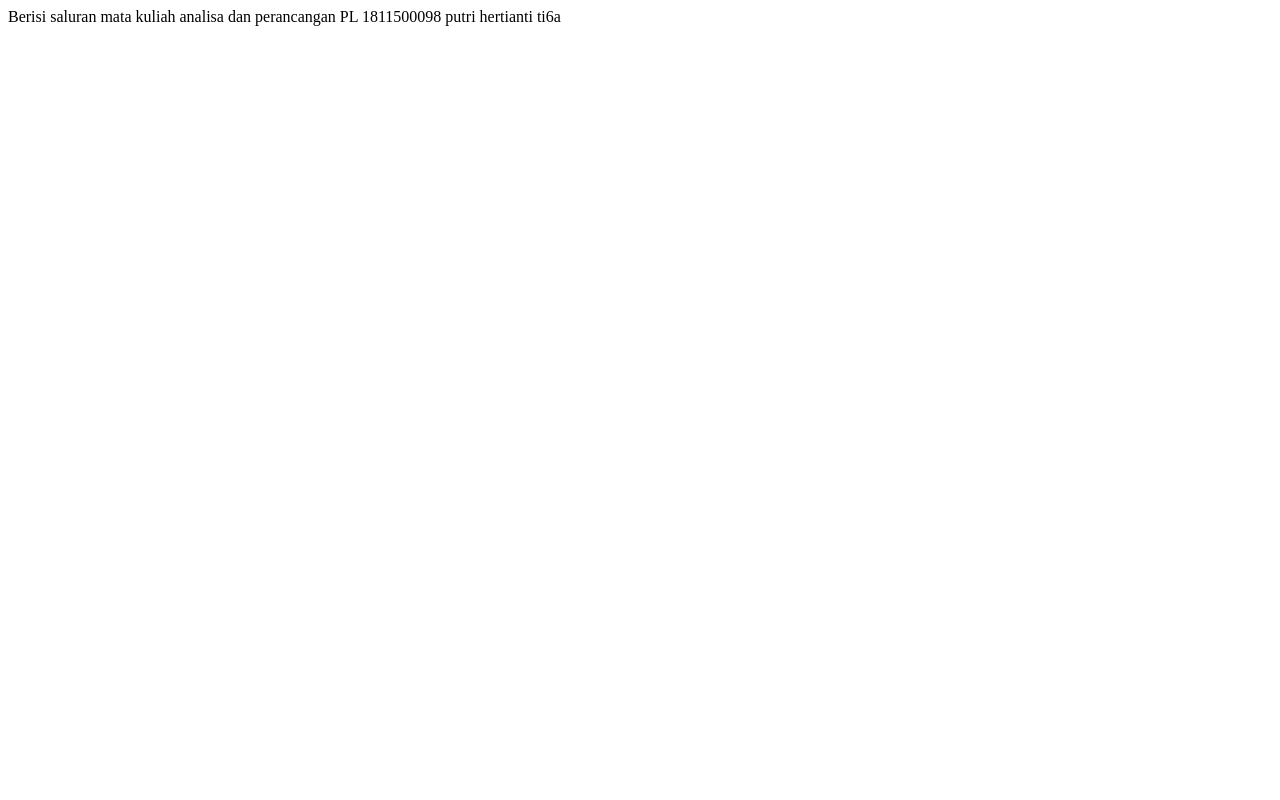
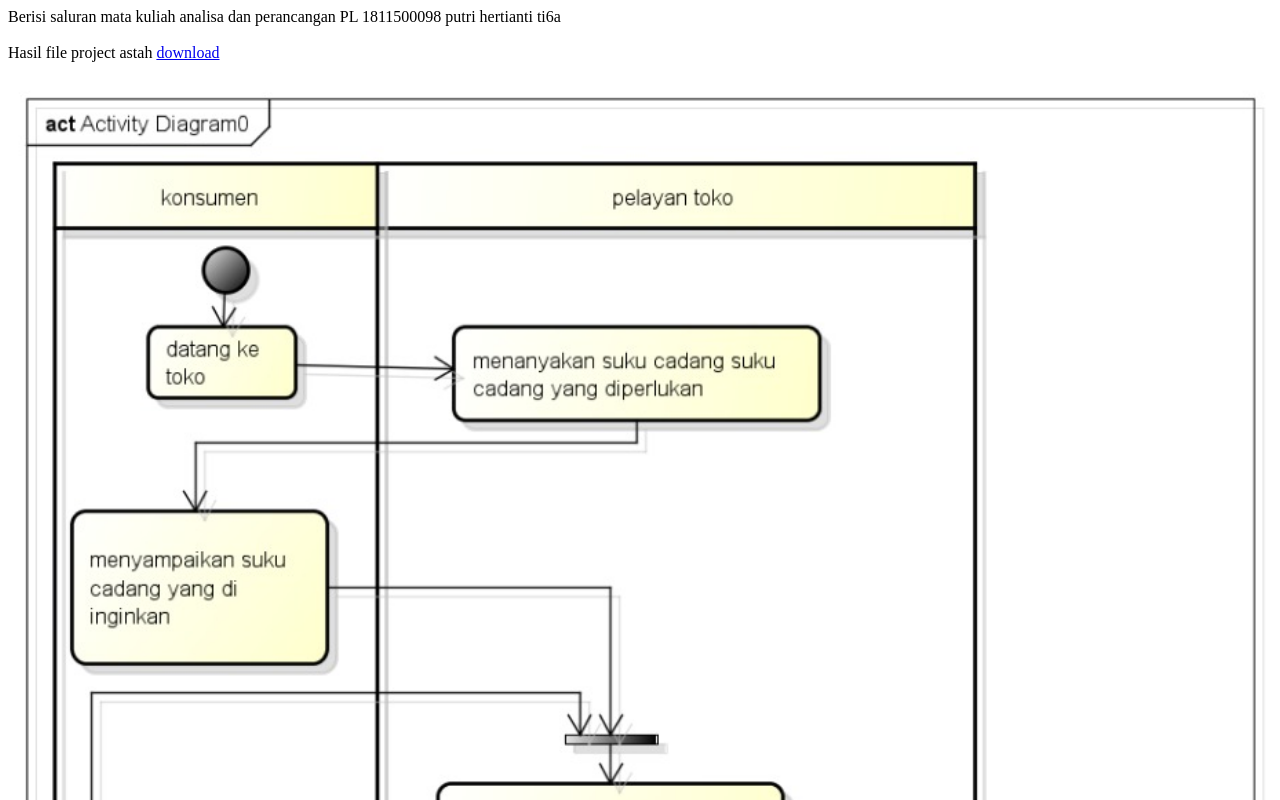
Before and after one commit to putrihertianti98/sadurrpl, a plain HTML site: page 2/index.html in a window 1280 px wide. Shown: the top 800 px of the page. Drawn offline with Linux system fonts and the light colour scheme.

Commit message:
Update index.html

```diff
--- a/2/index.html
+++ b/2/index.html
@@ -1,2 +1,7 @@
 Berisi saluran mata kuliah analisa dan perancangan PL
 1811500098 putri hertianti ti6a
+
+<br> <br>
+Hasil file project astah <a href = "Activity Diagram0" target="_blank">download</a>
+<br> <br>
+<img src="IMG-20210421-WA0000.jpg" width="100%">
```
